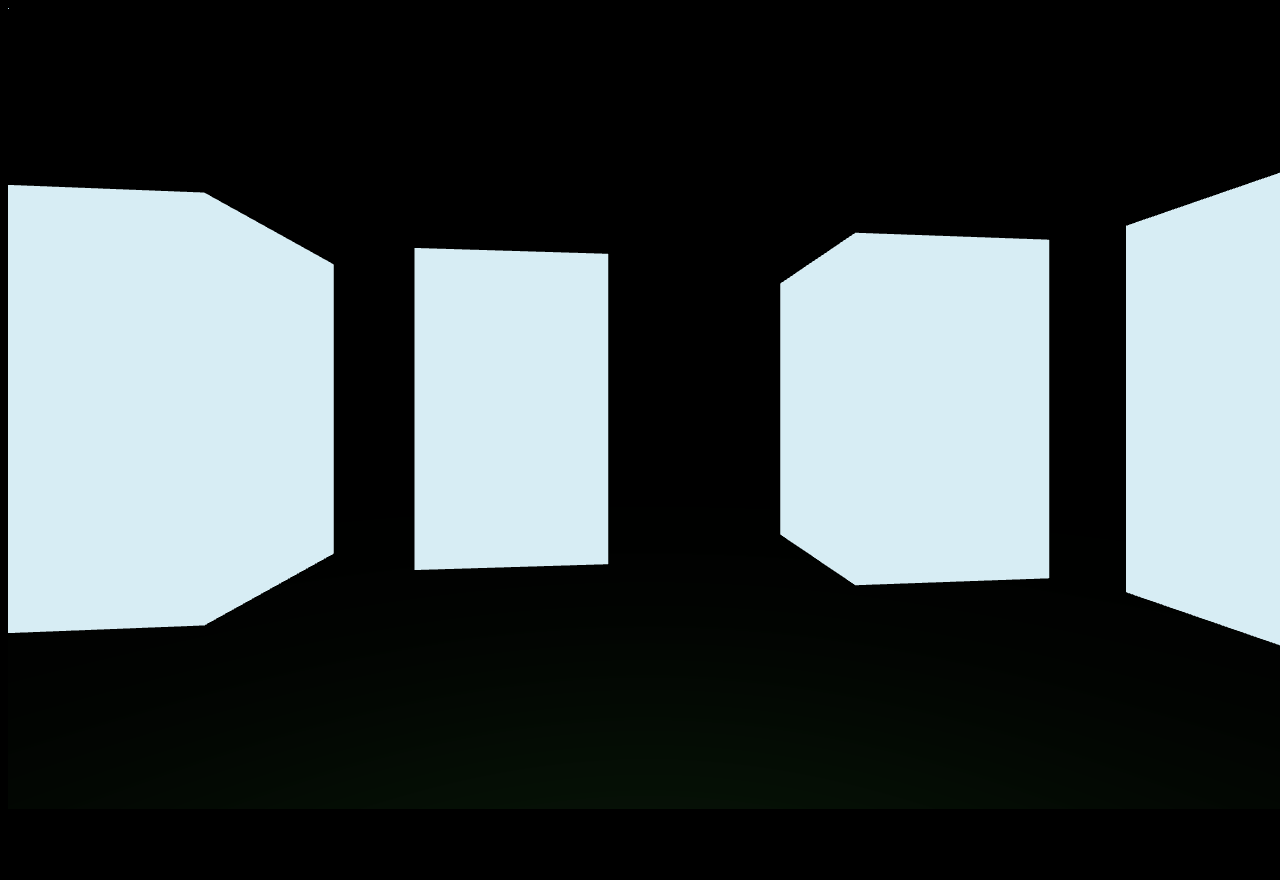
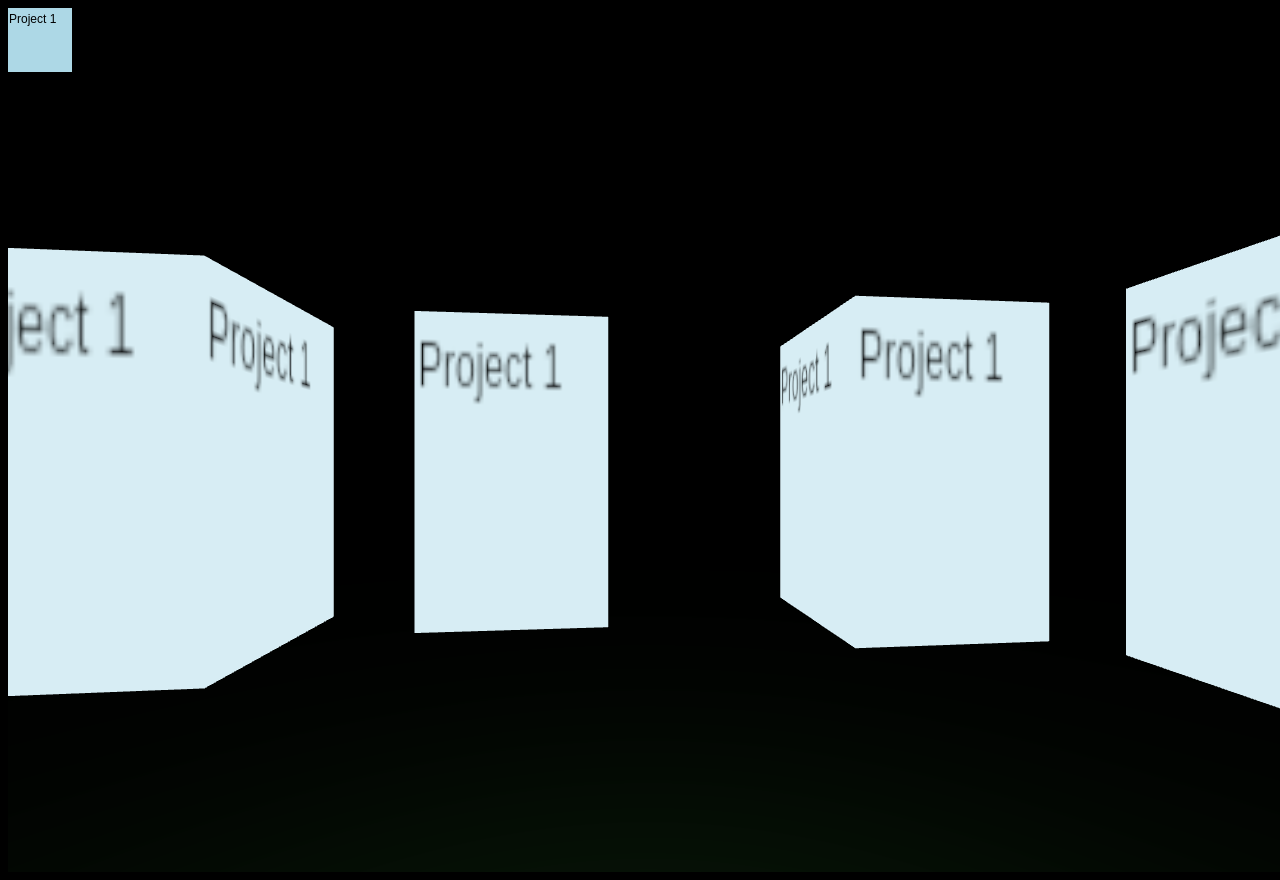
Before and after one commit to DrakeH5/DrakeH5.github.io, a plain HTML site: page projects.html in a window 1280 px wide. Before the commit the page ends 817 px from the top, so only its background shows below. Drawn offline with nearby package versions, Linux system fonts and the light colour scheme; animation ran at ten frames a second.

Commit message:
draw text to project display boxes

```diff
--- a/projects.html
+++ b/projects.html
@@ -1,6 +1,6 @@
 <html>
     <body>
-        <canvas id="canvas" height="1" width="1"></canvas>
+        <canvas id="canvas" height="64" width="64"></canvas>
         <style>
             body {
                 background-color: black;
@@ -9,6 +9,7 @@
         </style>
         <script src="https://cdnjs.cloudflare.com/ajax/libs/three.js/102/three.js"></script>
         <script src="https://cdnjs.cloudflare.com/ajax/libs/gsap/2.1.2/TweenMax.min.js"></script>
+        <script src="projectsSceneCanvases.js"></script>
         <script src="projectsScene.js"></script>
     </body>
 </html>
--- a/projectsScene.js
+++ b/projectsScene.js
@@ -17,19 +17,6 @@ window.addEventListener('resize', () => { //when the page is resized
 })
 
 
-var material = new THREE.MeshBasicMaterial();
-
-const drawingCanvas = document.getElementById( 'canvas' );
-				const drawingContext = drawingCanvas.getContext( '2d' );
-
-				// draw white background
-
-				drawingContext.fillStyle = 'lightblue';
-				drawingContext.fillRect( 0, 0, 128, 128 );
-
-				// set canvas as material.map (this could be done to any map, bump, displacement etc.)
-
-				material.map = new THREE.CanvasTexture( drawingCanvas );
 
 var numberOfProjects = 10
 var radius = 20;
--- /dev/null
+++ b/projectsSceneCanvases.js
@@ -0,0 +1,9 @@
+var material = new THREE.MeshBasicMaterial();
+const project1Canvas = document.getElementById( 'canvas' );
+const project1CanvasCtx = project1Canvas.getContext( '2d' );
+project1CanvasCtx.fillStyle = 'lightblue';
+project1CanvasCtx.fillRect( 0, 0, 64, 64);
+project1CanvasCtx.fillStyle = 'black';
+project1CanvasCtx.font = "12px Arial";
+project1CanvasCtx.fillText("Project 1", 1, 15);
+material.map = new THREE.CanvasTexture( project1Canvas );
```
